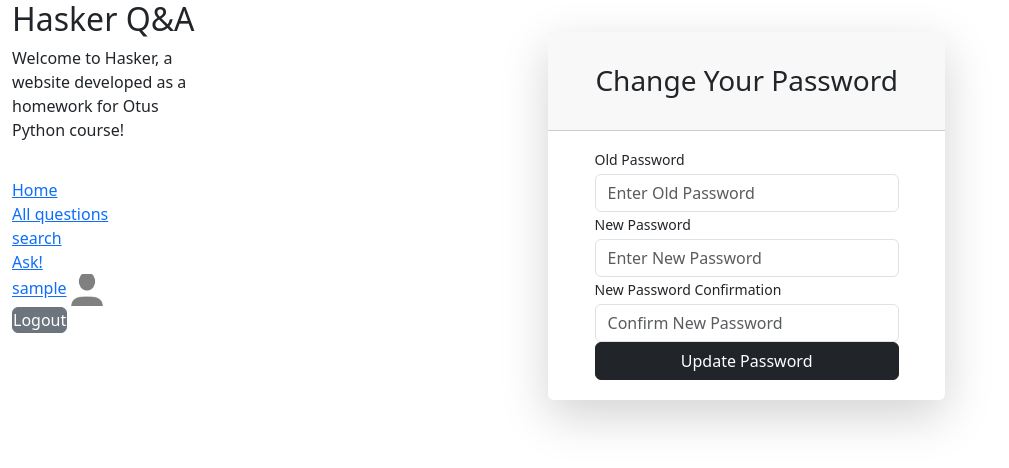
After one commit to AnastasiaKolo/Hasker, a Django app: page /users/password-change/ in a window 1280 px wide. The commit adds this page. Shown: the top 468 px of the page, without its empty margins (0-1009 px from the left). Run offline with Django 5.2, Linux system fonts and the light colour scheme; the visitor is signed in with stand-in values (Sample User, id 1).

Commit message:
added profile changing page

```diff
--- a/hasker/hasker/settings.py
+++ b/hasker/hasker/settings.py
@@ -152,4 +152,7 @@ if not TESTING:
         *MIDDLEWARE,
     ]
 
+# to print emails to console
 EMAIL_BACKEND = 'django.core.mail.backends.console.EmailBackend'
+
+MAX_FILE_SIZE = 102400
--- a/hasker/qa/templates/qa/question_detail.html
+++ b/hasker/qa/templates/qa/question_detail.html
@@ -1,7 +1,7 @@
 {% extends "base_generic.html" %}
 
 {% block content %}
-    <h1>Title: {{ question.title }}</h1>
+    <h1>{{ question.title }}</h1>
 
     <p><a href="">{{ question.author }}</a><strong> asked </strong> {{ question.created }}:</p>
     <!-- author detail link not yet defined -->
--- a/hasker/templates/base_generic.html
+++ b/hasker/templates/base_generic.html
@@ -31,7 +31,14 @@
                             <li><a href="">search</a></li>
                             {% if user.is_authenticated %}
                                 <li><a href="{% url 'qa:question_create' %}">Ask!</a></li>
-                                <li>User: {{ user.get_username }}</li>
+                                <li>
+                                    <a href="{% url 'users:profile' %}">{{ user.get_username }}</a>
+                                    {% if user.avatar %}
+                                        <img src="{{ user.avatar.url }}" width=32 height="32" />
+                                    {% else %}
+                                        <img src="{% static "qa/img/default_avatar.png" %}" width=32 height="32" />
+                                    {% endif %}
+                                </li>
                                 <li>
                                     <form id="logout-form" method="post" action="{% url 'logout' %}">
                                         {% csrf_token %}
--- a/hasker/users/apps.py
+++ b/hasker/users/apps.py
@@ -4,3 +4,6 @@ from django.apps import AppConfig
 class UsersConfig(AppConfig):
     default_auto_field = 'django.db.models.BigAutoField'
     name = 'users'
+
+    def ready(self):
+        import users.signals  # noqa
--- a/hasker/users/models.py
+++ b/hasker/users/models.py
@@ -1,8 +1,11 @@
 """ Users profile model for Q&A application """
+from PIL import Image
 
 from django.db import models
 from django.urls import reverse
 from django.contrib.auth.models import User
+
+
 
 
 class Profile(models.Model):
@@ -13,11 +16,16 @@ class Profile(models.Model):
         blank=True, null=True
     )
 
-    def get_absolute_url(self):
-        """ Get url to the profile """
-        return reverse('user:profile', kwargs={'username': self.user.username})
+    def __str__(self):
+        return self.user.username
 
-    @property
-    def url(self):
-        """ Get url to the profile as property """
-        return self.get_absolute_url()
+    def save(self, *args, **kwargs):
+        """ Resizing images """
+        super().save()
+
+        img = Image.open(self.avatar.path)
+
+        if img.height > 256 or img.width > 256:
+            new_img = (256, 256)
+            img.thumbnail(new_img)
+            img.save(self.avatar.path)
--- /dev/null
+++ b/hasker/users/signals.py
@@ -0,0 +1,16 @@
+from django.db.models.signals import post_save
+from django.contrib.auth.models import User
+from django.dispatch import receiver
+
+from .models import Profile
+
+
+@receiver(post_save, sender=User)
+def create_profile(sender, instance, created, **kwargs):
+    if created:
+        Profile.objects.create(user=instance)
+
+
+@receiver(post_save, sender=User)
+def save_profile(sender, instance, **kwargs):
+    instance.profile.save()
--- /dev/null
+++ b/hasker/users/templates/users/change_password.html
@@ -0,0 +1,78 @@
+{% extends "base_generic.html" %}
+
+{% load static %}
+
+{% block content %}
+    <div class="form-content my-3 p-3">
+        <div class="container">
+            <div class="row justify-content-center">
+                <div class="col-lg-5">
+                        <div class="card shadow-lg border-0 rounded-lg mt-0 mb-3">
+                            <div class="card-header justify-content-center">
+                                <h3 class="font-weight-light my-4 text-center">Change Your Password</h3>
+                            </div>
+                            {% if form.errors %}
+                                <div class="alert alert-danger alert-dismissible" role="alert">
+                                    <div id="form_errors">
+                                        {% for key, value in form.errors.items %}
+                                            <strong>{{ value }}</strong>
+                                        {% endfor %}
+                                    </div>
+                                    <button type="button" class="close" data-dismiss="alert" aria-label="Close">
+                                        <span aria-hidden="true">&times;</span>
+                                    </button>
+                                </div>
+                            {% endif %}
+
+                            <div class="card-body">
+                                <form method="POST">
+                                    {% csrf_token %}
+                                    <div class="form-row">
+                                        <div class="col-md-10 offset-md-1">
+                                            <div class="form-group">
+                                                <label class="small mb-1" for="id_old_password">Old Password</label>
+                                                <input type="password" name="old_password" autocomplete="new-password"
+                                                    class="form-control" required id="id_old_password"
+                                                    placeholder="Enter Old Password"/>
+                                                <span>
+                                                </span>
+                                            </div>
+                                        </div>
+                                    </div>
+                                    <div class="form-row">
+                                        <div class="col-md-10 offset-md-1">
+                                            <div class="form-group">
+                                                <label class="small mb-1" for="id_new_password1">New Password</label>
+                                                <input type="password" name="new_password1" autocomplete="new-password"
+                                                    class="form-control" required id="id_new_password1"
+                                                    placeholder="Enter New Password"/>
+                                                <span>
+                                                </span>
+                                            </div>
+                                        </div>
+                                    </div>
+                                    <div class="form-row">
+                                        <div class="col-md-10 offset-md-1">
+                                            <div class="form-group">
+                                                <label class="small mb-1" for="id_new_password2">New Password Confirmation</label>
+                                                <input type="password" name="new_password2" autocomplete="new-password"
+                                                    required id="id_new_password2" class="form-control"
+                                                    placeholder="Confirm New Password"/>
+                                            </div>
+                                        </div>
+                                    </div>
+                                    <div class="form-row">
+                                        <div class="col-md-10 offset-md-1">
+                                            <div class="form-group mt-0 mb-1">
+                                                <button type="submit" class="col-md-12 btn btn-dark" id="reset">Update Password</button>
+                                            </div>
+                                        </div>
+                                    </div>
+                                </form>
+                            </div>
+                        </div>
+                </div>
+            </div>
+        </div>
+    </div>
+{% endblock content %}
--- a/hasker/users/urls.py
+++ b/hasker/users/urls.py
@@ -4,6 +4,7 @@ from . import views
 
 app_name = "users"
 urlpatterns = [
-    # ex: /users/5/ - user detail view
-    path("<int:pk>/", views.UserDetailView.as_view(), name="user_detail"),
+    # ex: /users/profile - current user profile view or edit
+    path("profile", views.profile, name="profile"),
+    path("password-change/", views.ChangePasswordView.as_view(), name='password_change'),
 ]
--- a/hasker/users/views.py
+++ b/hasker/users/views.py
@@ -1,9 +1,38 @@
-from django.shortcuts import render
-from django.contrib.auth.mixins import LoginRequiredMixin
-from django.views import generic
-from .models import Profile
+from django.contrib.auth.views import PasswordChangeView
+from django.contrib.messages.views import SuccessMessageMixin
+from django.contrib.auth.decorators import login_required
+from django.shortcuts import render, redirect
+from django.contrib import messages
+from django.urls import reverse_lazy
 
-# Create your views here.
-class UserDetailView(LoginRequiredMixin, generic.DetailView):
-    model = Profile
-    template_name = "users/profile.html"
+from .forms import UserUpdateForm, ProfileUpdateForm
+
+
+class ChangePasswordView(SuccessMessageMixin, PasswordChangeView):
+    template_name = 'users/change_password.html'
+    success_message = 'Successfully Changed Your Password'
+    success_url = reverse_lazy('users:profile')
+
+
+@login_required
+def profile(request):
+    """ Create instances of required forms depending on whether the request is get or post """
+    # profile_obj = get_object_or_404(Profile, user=request.user)
+    # return render(request, "users/profile.html", {"profile": profile_obj})
+    if request.method == 'POST':
+        user_form = UserUpdateForm(request.POST, instance=request.user)
+        profile_form = ProfileUpdateForm(request.POST, request.FILES, instance=request.user.profile)
+
+        if user_form.is_valid() and profile_form.is_valid():
+            user_form.save()
+            profile_form.save()
+            messages.success(request, 'Your profile is updated successfully')
+            return redirect(to='users:profile')
+    else:
+        user_form = UserUpdateForm(instance=request.user)
+        profile_form = ProfileUpdateForm(instance=request.user.profile)
+
+    return render(
+        request,
+        'users/profile.html',
+        {'user_form': user_form, 'profile_form': profile_form})
```
Also changed, not shown: hasker/users/forms.py (added, +30 -0 lines), hasker/users/templates/users/profile.html (+56 -5 lines).
